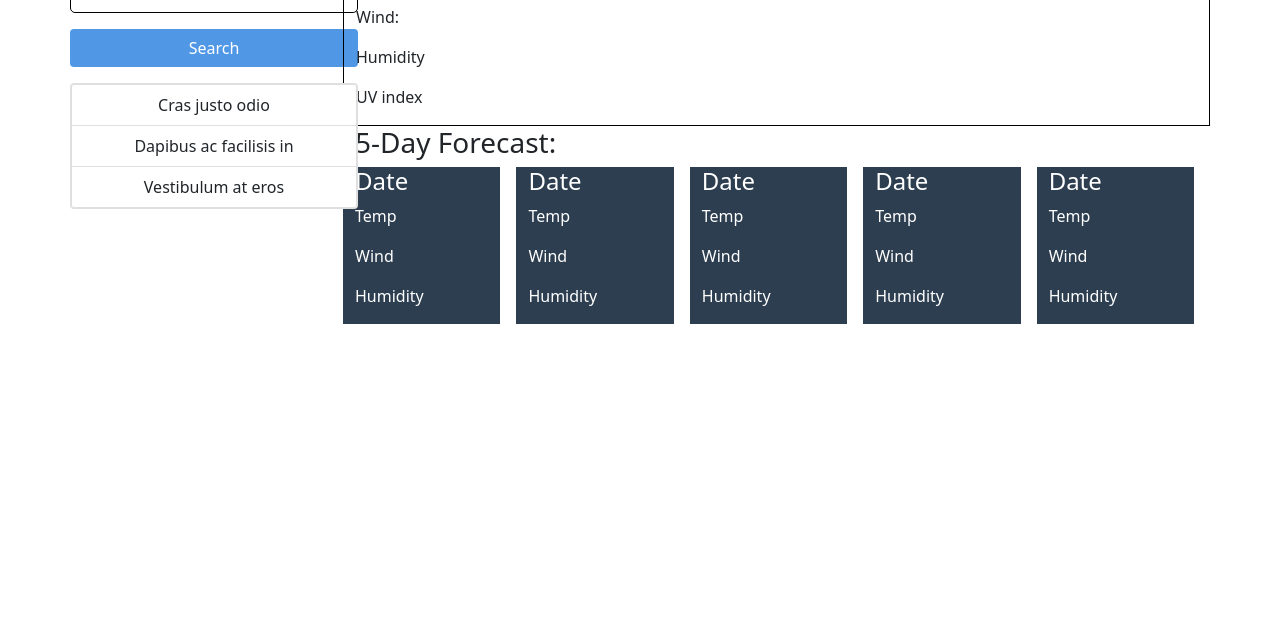
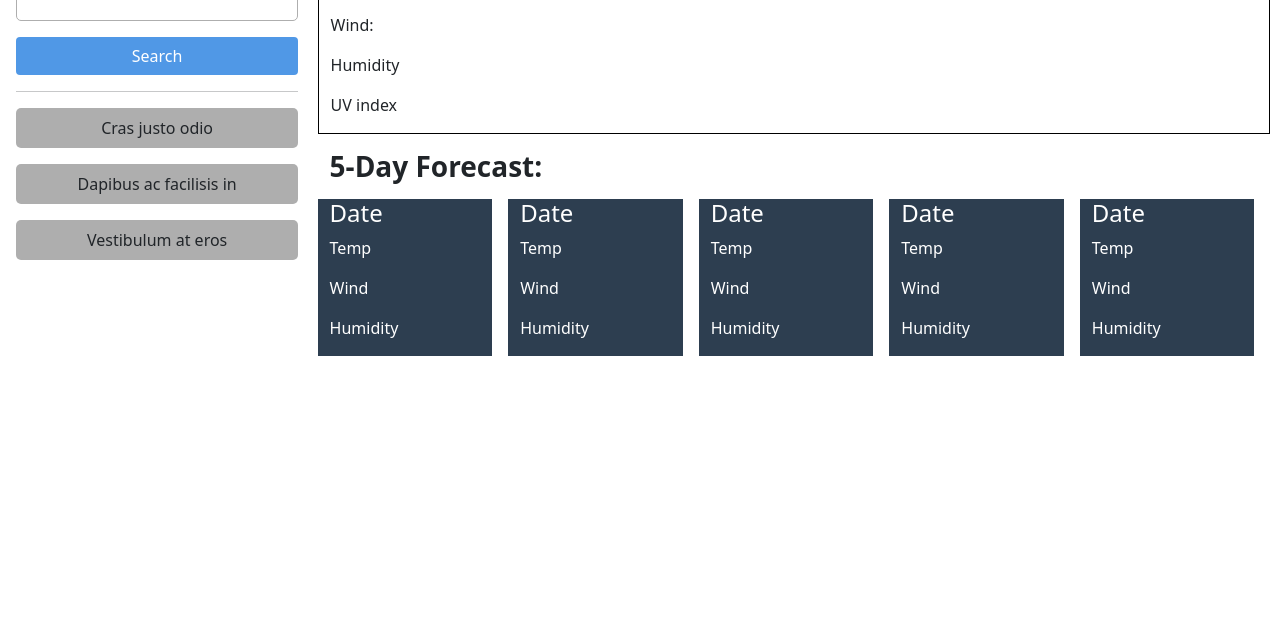
Before and after one commit to michellewehr/weather-app, a plain HTML site: page index.html in a window 1280 px wide. Shown: the part 169-800 px from the top of the page. Drawn offline with nearby package versions, Linux system fonts and the light colour scheme.

Commit message:
close to finished styling the page

```diff
--- a/assets/css/styles.css
+++ b/assets/css/styles.css
@@ -21,10 +21,10 @@ h1 {
   text-align: center;
   padding: 1rem;
 }
-/* container custom */
-.customContainer {
-  padding: 0;
-  margin-left: 0;
+/*my container*/
+.myContainer {
+  margin: 1rem;
+  max-width: 98%;
 }
 /* search div */
 .searchCity {
@@ -32,7 +32,7 @@ h1 {
 }
 .searchCityDiv input,
 .searchBtn {
-  width: 18rem;
+  width: 90%;
 }
 .searchCityDiv label {
   color: black;
@@ -40,7 +40,7 @@ h1 {
   font-weight: bold;
 }
 .searchCityDiv input {
-  border: 1px solid black;
+  border: 1px solid rgb(174, 174, 174);
   height: 2.5rem;
   border-radius: 5px;
   margin-top: 1rem;
@@ -48,12 +48,27 @@ h1 {
 .searchBtn {
   color: white;
   background-color: rgb(80, 152, 230);
-  margin: 1rem 0;
+  margin-top: 1rem;
+}
+hr {
+  width: 90%;
+}
+.searchedCitiesList {
+  list-style: none;
+  margin: 0%;
+  padding: 0;
+  width: 90%;
+}
+.list-item {
+  background-color: rgb(174, 174, 174);
+  margin-top: 1rem;
+  text-align: center;
+  margin-left: 0%;
+  padding: 0.5rem;
+  border-radius: 5px;
 }
 /* searched city list */
-.list-group-item {
-  text-align: center;
-}
+
 /* current weather */
 .weatherInfo {
   padding-left: 0;
@@ -68,3 +83,7 @@ h1 {
   color: white;
   margin-right: 1rem;
 }
+.forecastHeading {
+  font-weight: bold;
+  margin: 1rem 0;
+}
--- a/index.html
+++ b/index.html
@@ -16,7 +16,7 @@
         </nav>
     </header>
     <!--Container for main-->
-    <main class=" container container-fluid costumContainer">
+    <main class=" container container-fluid myContainer">
         <div class="row">
             <div class="col-lg-3 searchCity">
                 <!--searchCityDiv start-->
@@ -26,19 +26,20 @@
                     <br>
                     <button class="btn searchBtn" type="submit">Search</button>
                 </div>
+                <hr>
                 <!--searchCityDiv end ^^-->
                 <!--searchED Cities Div start-->
-                    <div class="card searchedCities" style="width: 18rem;">
-                        <ul class="list-group">
-                          <li class="list-group-item">Cras justo odio</li>
-                          <li class="list-group-item">Dapibus ac facilisis in</li>
-                          <li class="list-group-item">Vestibulum at eros</li>
+                    <div class="searchedCities">
+                        <ul class="searchedCitiesList">
+                          <li class="list-item searchedCity">Cras justo odio</li>
+                          <li class="list-item">Dapibus ac facilisis in</li>
+                          <li class="list-item">Vestibulum at eros</li>
                         </ul>
                       </div>
                 <!--searchED Cities Div end ^^-->
             </div>
             <!--Weather info-->
-            <div class="weatherInfo col-lg-9">
+            <div class="weatherInfo col-lg-9 ">
                 <!--current weather-->
                 <div class="row currentWeather">
                     <h2 class="cityNameDate">Atlanta (3/30/2021)</h2>
@@ -48,8 +49,8 @@
                     <p class="uvIndex">UV index</p>
                 </div>
                 <!--5 day forecast-->
-                <h3>5-Day Forecast:</h2>
                 <div class="row forecast">
+                    <h3 class="forecastHeading">5-Day Forecast:</h2>
                         <div class="col day">
                             <div class="forecastDay">
                                 <h4>Date</h4>
```
